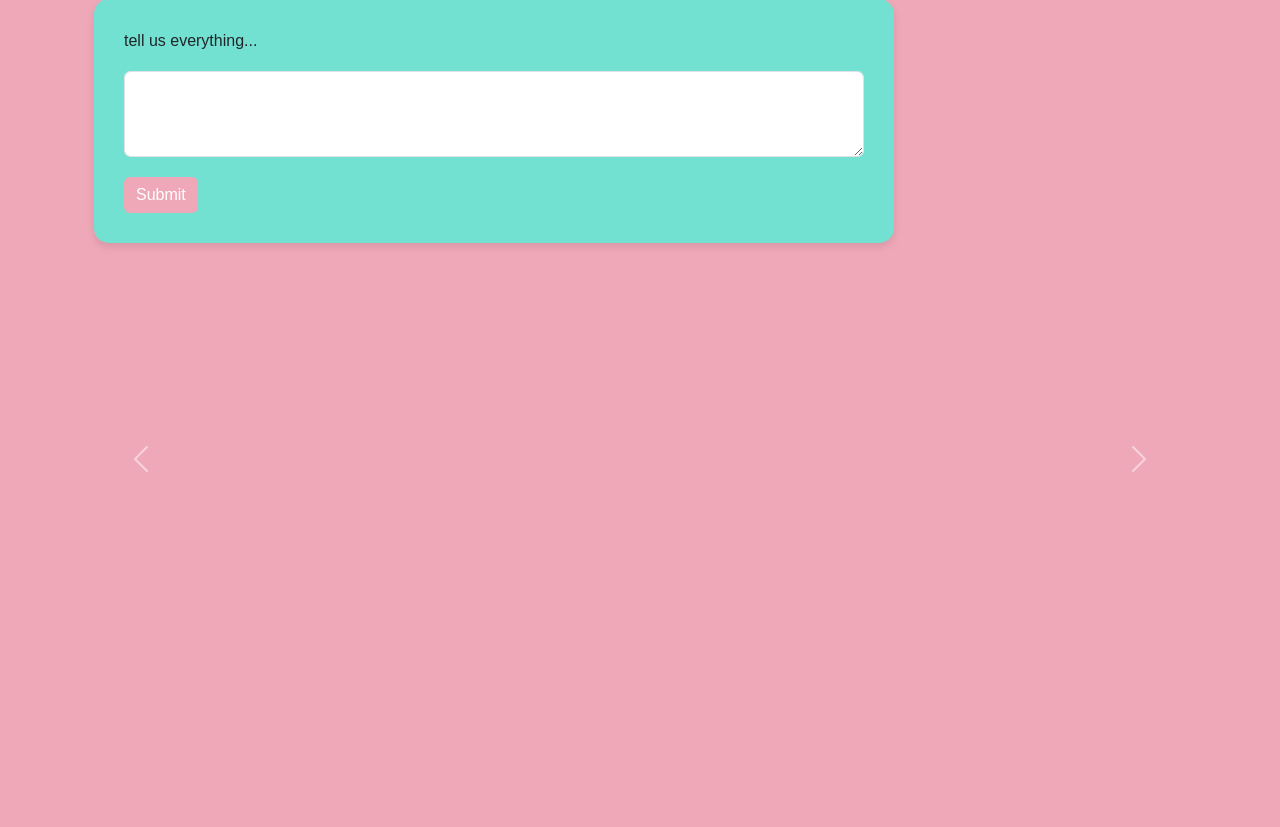
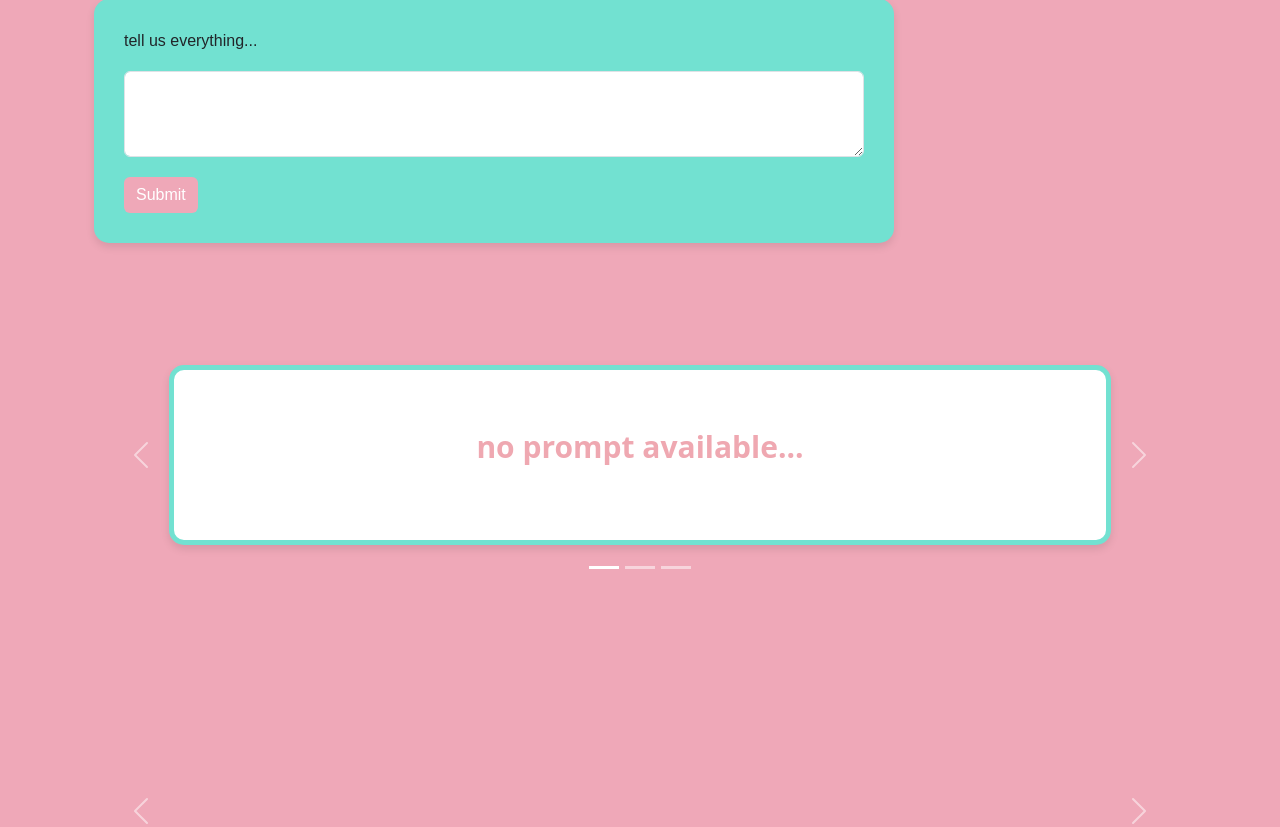
Before and after one commit to oeceo/Airtales, a Django app: page /profile/ in a window 1280 px wide. Shown: the part 490-1317 px from the top of the page. Before the commit the page ends 962 px from the top, so only its background shows below. Run offline with Django 5.2, Linux system fonts and the light colour scheme; the visitor is signed in with stand-in values (Sample User, id 1); data that the repository does not hold is empty; some web fonts are replaced.

Commit message:
carousel begining

```diff
--- a/airtalesapp/views.py
+++ b/airtalesapp/views.py
@@ -70,19 +70,12 @@ def save_entry(request):
         return redirect("/profile/")
     return render(request, "profile.html")
 
-# def journal_entry(request):
-#     if request.method == "POST":
-#         # journal_text= request.POST.get("journa_text")
-#         # if entry_text:
-#         #     JournalEntry.objects.create(userID=request.user, date=now().date(), entry=entry_text)
-#         #     # JournalEntry.objects.create(userID=user, date=date, entry=entry_text, isReported=False)
-#         #    # return redirect("success_page")
-#         # return redirect("/profile/")
-#     return render(request, "profile.html")
 
 @login_required
 def profile(request):
-
+    today = selected_date(0)
+    yesterday = selected_date(1)
+    day_before = selected_date(2)
     today = selected_date(0)
 
     # this returns the prompt to the profile
@@ -93,11 +86,16 @@ def profile(request):
 
     #gets the previous journal entries
     previous_entries = JournalEntry.objects.filter(userID=request.user).exclude(date=today).order_by('-date')
-
+    prompt_text_0 = get_prompt(today)
+    prompt_text_1 = get_prompt(yesterday)
+    prompt_text_2 = get_prompt(day_before)
     context = {
         'prompt_text': prompt_text,
         'prior_entry':prior_entry,
-        'journal_entries':previous_entries
+        'journal_entries':previous_entries,
+        'prompt_text_0': prompt_text_0,
+        'prompt_text_1': prompt_text_1,
+        'prompt_text_2': prompt_text_2,
     }
 
     return render(request, 'profile.html', context)
--- a/templates/profile.html
+++ b/templates/profile.html
@@ -27,17 +27,13 @@
         </div>
       </div>
 
-
-<!-- testing area -->
 {% if not prior_entry%}
 <div class="row">
     <div class="col">
 
 
       <div class="profile">
-        <!-- <form method="POST" action="{% url 'save_entry'}"> -->
         <form method="POST" action="{% url 'airtalesapp:save_entry' %}" id="journalForm">
-        <!-- <form method="POST" action="{% url 'airtalesapp:save_entry' %}"> -->
           {% csrf_token %}
           <div id="journal-entry">
             <label for="journal-entry-text" class="form-label">tell us everything...</label>
@@ -56,7 +52,48 @@
   </div>
   {%endif%}
 <div>
+<!-- testing area -->
 
+<br>
+<br>
+<br>
+<div class="index-carousel">
+    <div id="index-car-indicators" class="carousel slide" data-bs-ride="carousel">
+      <div class="carousel-indicators">
+        <button type="button" data-bs-target="#index-car-indicators" data-bs-slide-to="0" class="active" aria-current="true" aria-label="Slide 1"></button>
+        <button type="button" data-bs-target="#index-car-indicators" data-bs-slide-to="1" aria-label="Slide 2"></button>
+        <button type="button" data-bs-target="#index-car-indicators" data-bs-slide-to="2" aria-label="Slide 3"></button>
+      </div>
+      <div class="carousel-inner">
+        <div class="carousel-item active">
+          <div class="carousel-content">
+            <p class="carousel-prompt"> {{ prompt_text_0 }} </p>
+            <!-- <p> {{ top_entry_0 }} </p> -->
+          </div>
+        </div>
+        <div class="carousel-item">
+          <div class="carousel-content">
+            <p class="carousel-prompt"> {{ prompt_text_1 }} </p>
+            <!-- <p> {{ top_entry_1 }} </p> -->
+          </div>
+        </div>
+        <div class="carousel-item">
+          <div class="carousel-content">
+            <p class="carousel-prompt"> {{ prompt_text_2 }} </p>
+            <!-- <p> {{ top_entry_2 }} </p> -->
+          </div>
+        </div>
+      </div>
+      <button class="carousel-control-prev" type="button" data-bs-target="#index-car-indicators" data-bs-slide="prev">
+        <span class="carousel-control-prev-icon" aria-hidden="true"></span>
+        <span class="visually-hidden">Previous</span>
+      </button>
+      <button class="carousel-control-next" type="button" data-bs-target="#index-car-indicators" data-bs-slide="next">
+        <span class="carousel-control-next-icon" aria-hidden="true"></span>
+        <span class="visually-hidden">Next</span>
+      </button>
+    </div>
+  </div>
   <br>
   <br>
   <br>
```
Also changed, not shown: populate.py (+40 -18 lines).
